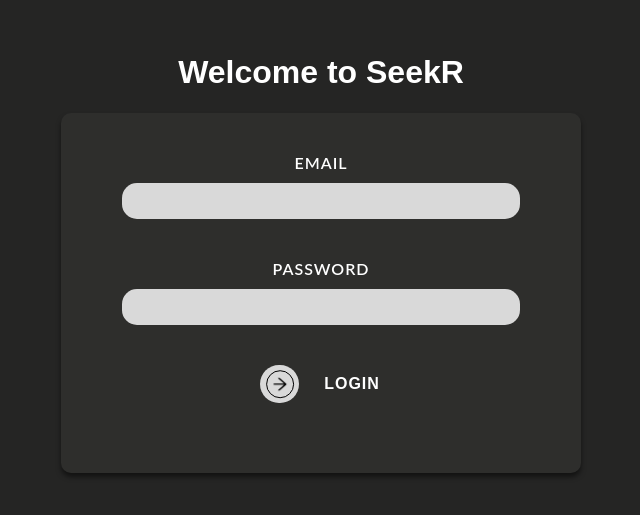
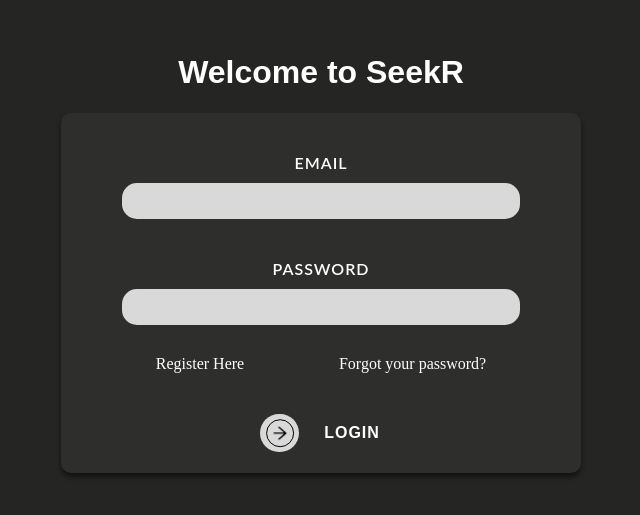
Before and after one commit to jSunpayco/seekr, a React (Vite) app: page / in a window 1280 px wide. Shown: the part 167-682 px from the top of the page, without its empty margins (319-959 px from the left). Built offline with nearby package versions, Linux system fonts and the light colour scheme.

Commit message:
additional anchor buttons in login form

```diff
--- a/src/pages/Login/login.module.scss
+++ b/src/pages/Login/login.module.scss
@@ -24,3 +24,30 @@
     box-shadow: 0px 4px 5px rgba(0, 0, 0, 0.5);
     height: 90%;
 }
+
+.othersContainer{
+    display: flex;
+    flex-direction: row;
+    justify-content: space-evenly;
+    margin-top: 30px;
+}
+
+.othersAnchor{
+    color: white;
+    cursor: pointer;
+    font-size: 16px;
+    position: relative;
+
+    &::after{
+        display:block;
+        content: '';
+        border-bottom: solid 1px white;
+        transform: scaleX(0);
+        transition: transform 250ms ease-in-out;
+        transform-origin:100% 50%
+    }
+    &:hover:after {
+        transform: scaleX(1);
+        transform-origin:0 50%;
+    }
+}
--- a/src/pages/Login/login.tsx
+++ b/src/pages/Login/login.tsx
@@ -18,6 +18,10 @@ const Login = () => {
                 <div className={styles.loginFormContainer}>
                     <FullFormField title="email" type="email"></FullFormField>
                     <FullFormField title="password" type="password"></FullFormField>
+                    <div className={styles.othersContainer}>
+                        <a className={styles.othersAnchor}>Register Here</a>
+                        <a className={styles.othersAnchor}>Forgot your password?</a>
+                    </div>
                     <a href='/jobs'><FormButton title='Login' position={loginStyle}></FormButton></a>
                 </div>
             </div>
```
